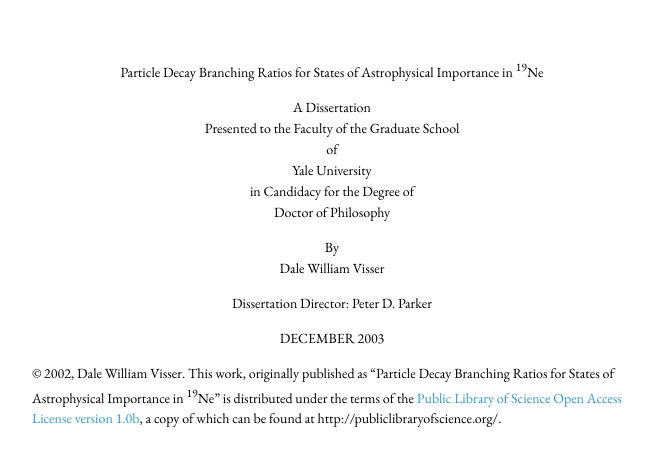
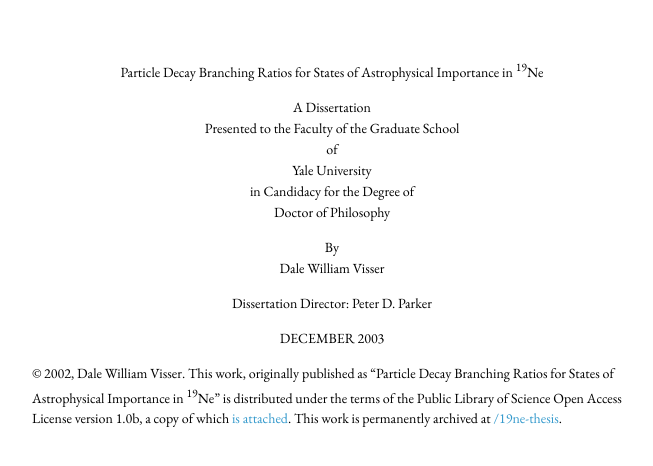
Before and after one commit to dwvisser/19ne-thesis, a Jekyll site: the page built from title_page.md, in a window 1280 px wide. Shown: the top 466 px of the page, without its empty margins (308-961 px from the left). Built offline with Jekyll 4.4.1, drawn with Linux system fonts in a browser that asks for light colours.

Commit message:
Better copyright statement.

```diff
--- a/title_page.md
+++ b/title_page.md
@@ -30,6 +30,7 @@
 
 © 2002, Dale William Visser. This work, originally published as "Particle
 Decay Branching Ratios for States of Astrophysical Importance in
-<sup>19</sup>Ne" is distributed under the terms of the [Public Library of
-Science Open Access License version 1.0b]({{site.baseurl}}/license/),
-a copy of which can be found at http://publiclibraryofscience.org/.
+<sup>19</sup>Ne" is distributed under the terms of the Public Library of
+Science Open Access License version 1.0b, a copy of which
+[is attached]({{site.baseurl}}/license/). This work is permanently
+archived at [{{site.baseurl}}]({{site.baseurl}}).
```
